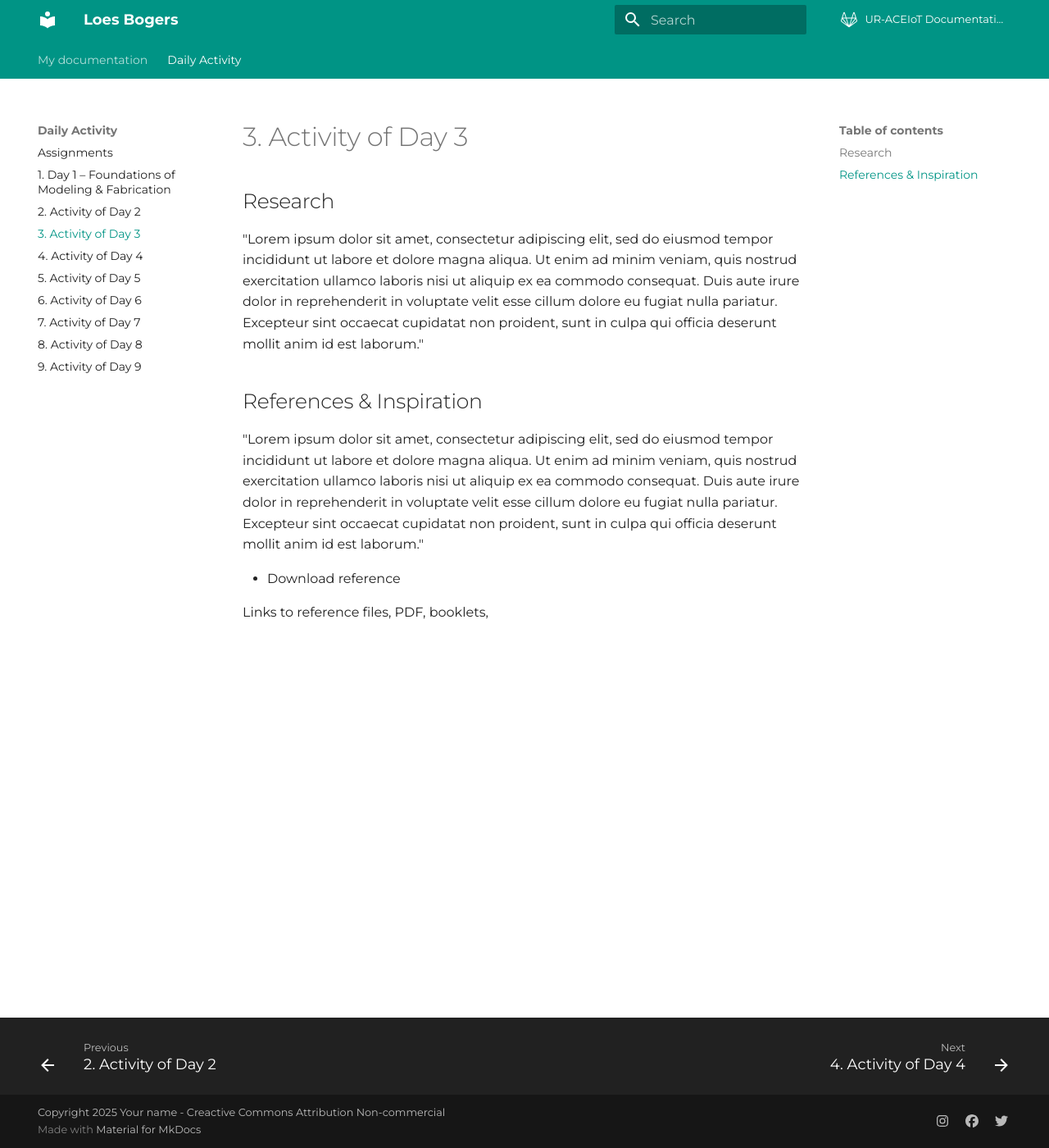
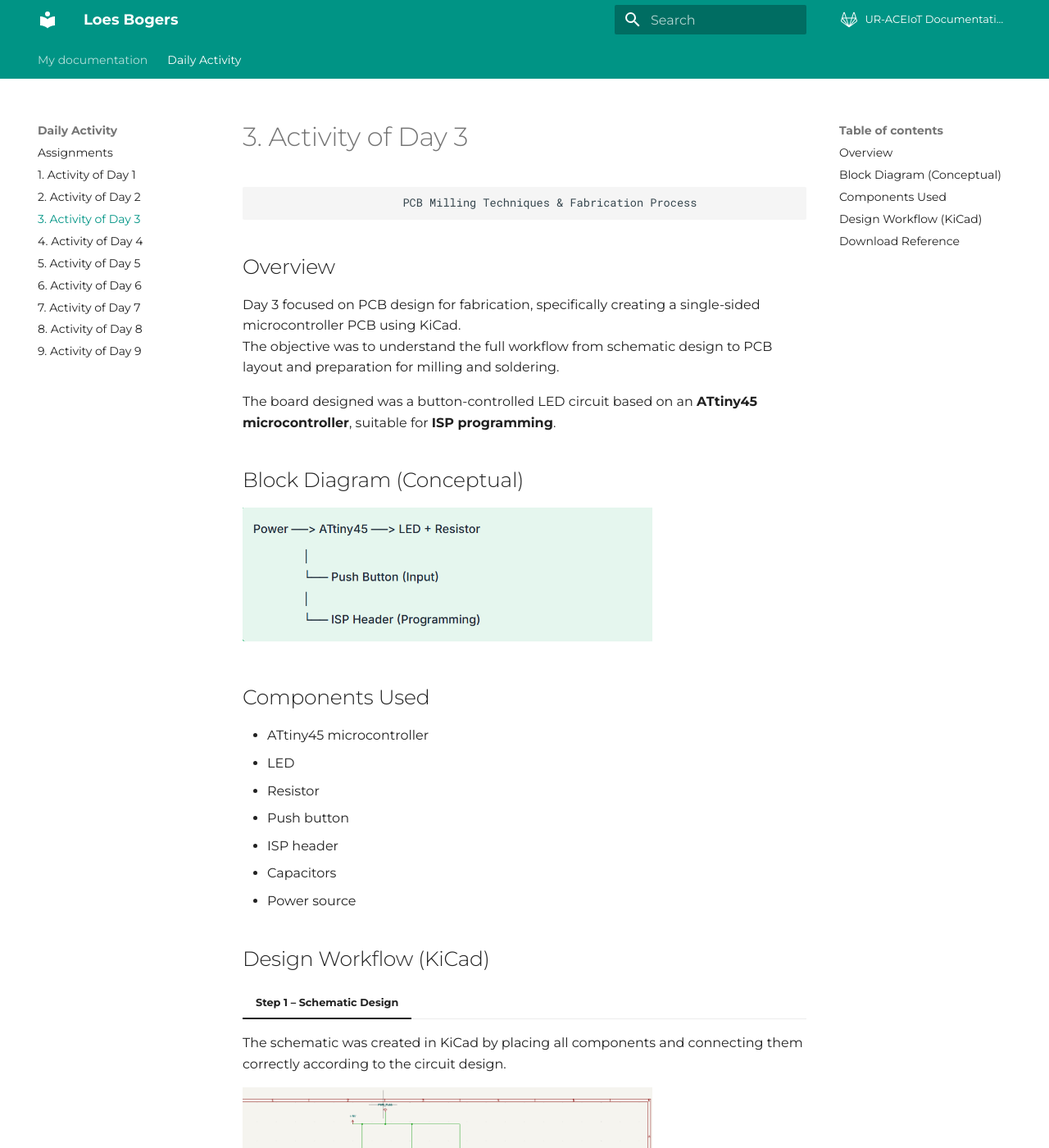
Before and after one commit to AndrinahKaunda/Modelling-and-Fabrication, an MkDocs documentation site: the page built from docs/Daily-Activity/day_3.md, in a window 1280 px wide and 1400 px high. Shown: the whole window at 82% size. Built offline with MkDocs 1.6.1 and Material for MkDocs 9.7.7, drawn with Linux system fonts in a browser that asks for light colours; some of the changed text lies outside the part shown.

```diff
--- a/docs/Daily-Activity/day_3.md
+++ b/docs/Daily-Activity/day_3.md
@@ -1,14 +1,78 @@
 # 3. Activity of Day 3
+                          PCB Milling Techniques & Fabrication Process
 
-## Research
+## Overview
 
-"Lorem ipsum dolor sit amet, consectetur adipiscing elit, sed do eiusmod tempor incididunt ut labore et dolore magna aliqua. Ut enim ad minim veniam, quis nostrud exercitation ullamco laboris nisi ut aliquip ex ea commodo consequat. Duis aute irure dolor in reprehenderit in voluptate velit esse cillum dolore eu fugiat nulla pariatur. Excepteur sint occaecat cupidatat non proident, sunt in culpa qui officia deserunt mollit anim id est laborum."
+Day 3 focused on PCB design for fabrication, specifically creating a single-sided microcontroller PCB using KiCad.
+The objective was to understand the full workflow from schematic design to PCB layout and preparation for milling and soldering.
 
-## References & Inspiration
+The board designed was a button-controlled LED circuit based on an **ATtiny45 microcontroller**, suitable for **ISP programming**.
 
-"Lorem ipsum dolor sit amet, consectetur adipiscing elit, sed do eiusmod tempor incididunt ut labore et dolore magna aliqua. Ut enim ad minim veniam, quis nostrud exercitation ullamco laboris nisi ut aliquip ex ea commodo consequat. Duis aute irure dolor in reprehenderit in voluptate velit esse cillum dolore eu fugiat nulla pariatur. Excepteur sint occaecat cupidatat non proident, sunt in culpa qui officia deserunt mollit anim id est laborum."
+## Block Diagram (Conceptual)
 
+![](../images/day_3/block_diagram.png){ width=500 }
 
-* Download reference
+## Components Used
 
-Links to reference files, PDF, booklets,
+- ATtiny45 microcontroller
+- LED
+- Resistor
+- Push button
+- ISP header
+- Capacitors
+- Power source
+
+## Design Workflow (KiCad)
+
+=== "Step 1 – Schematic Design"
+
+    The schematic was created in KiCad by placing all components and connecting them correctly according to the circuit design.
+
+    ![](../images/day_3/schematic.png){ width=500 }
+
+---
+
+=== "Step 2 – Assign Footprints"
+
+    Each component in the schematic was assigned a suitable physical footprint to match the actual components used during fabrication.
+
+    ![](../images/day_3/sketch4.png){ width=300 }
+    ![](../images/day_3/sketch3ft.png){ width=300 }
+
+---
+
+=== "Step 3 – PCB Layout (Single-Sided)"
+
+    - Converted the schematic to PCB layout
+    - Arranged components for a single-sided board
+    - Routed tracks manually to avoid overlaps
+
+    ![](../images/day_3/view.png){ width=300 }
+    ![](../images/day_3/view2.png){ width=300 }
+
+---
+
+=== "Step 4 – Design Rule Check (DFM)"
+
+    - Checked clearance and trace width rules
+    - Ensured the design was suitable for PCB milling
+    - Verified there were no routing errors
+
+    ![](../images/day_3/route.png){ width=400 }
+
+---
+
+=== "Step 5 – Final Routed Board"
+
+    The final routing was reviewed to confirm all connections were correct and ready for fabrication.
+
+    ![](../images/day_3/view_route.png){ width=300 }
+    ![](../images/day_3/view2_route.png){ width=300 }
+
+=== "Short reflection"
+
+---
+
+## Download Reference
+
+[📄 Download Microcontroller PCB Design (KiCad Folder)](../downloads/Microcontroller_PCB_Design.zip){ .md-button .md-button--primary }
```
Also changed, not shown: docs/Daily-Activity/day_1.md (+126 -1 lines), docs/index.md (+10 -20 lines), docs/images/day_3/Screenshot 2026-01-22 124645.png (deleted), docs/images/day_3/Screenshot 2026-01-22 124707.png (deleted), docs/images/day_3/Screenshot 2026-01-22 124834.png (deleted), docs/images/day_3/Screenshot 2026-01-22 125307.png (deleted), docs/images/day_3/block_diagram.png (added), docs/images/day_3/route.png (renamed from docs/images/day_3/Screenshot 2026-01-23 135857.png), docs/images/day_3/schematic.png (added), docs/images/day_3/sketch1.png (deleted), docs/images/day_3/sketch2.png (deleted), docs/images/day_3/view.png (renamed from docs/images/day_3/Screenshot 2026-01-22 160746.png), docs/images/day_3/view2.png (renamed from docs/images/day_3/Screenshot 2026-01-23 112321.png), docs/images/day_3/view2_route.png (renamed from docs/images/day_3/Screenshot 2026-01-23 140003.png), 1 more files, 1 other file.
